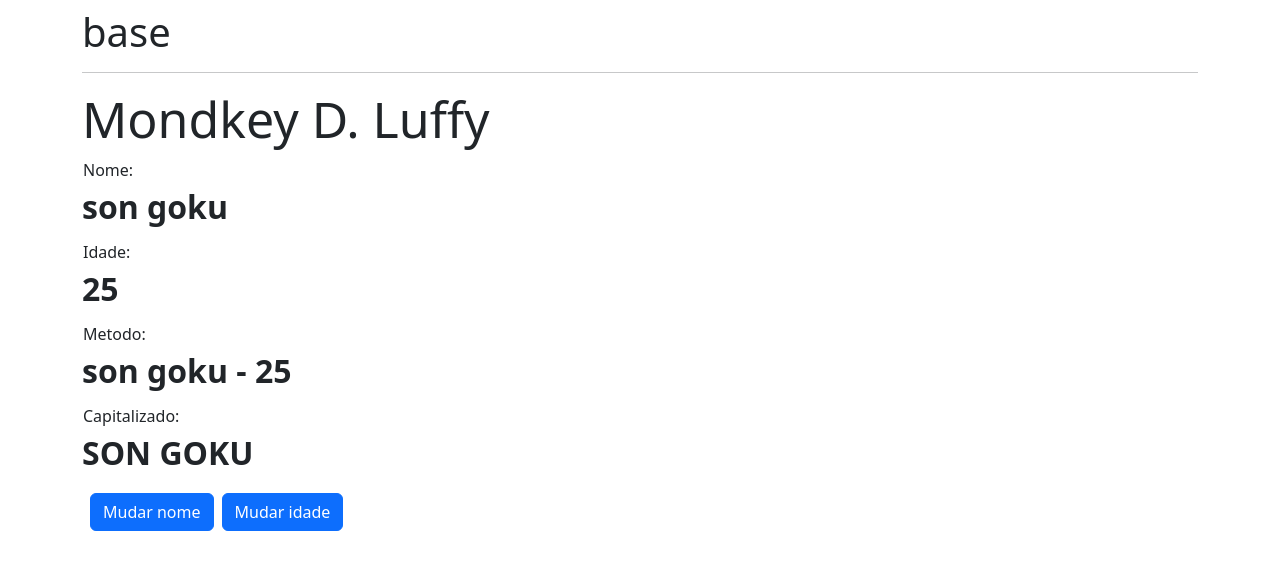
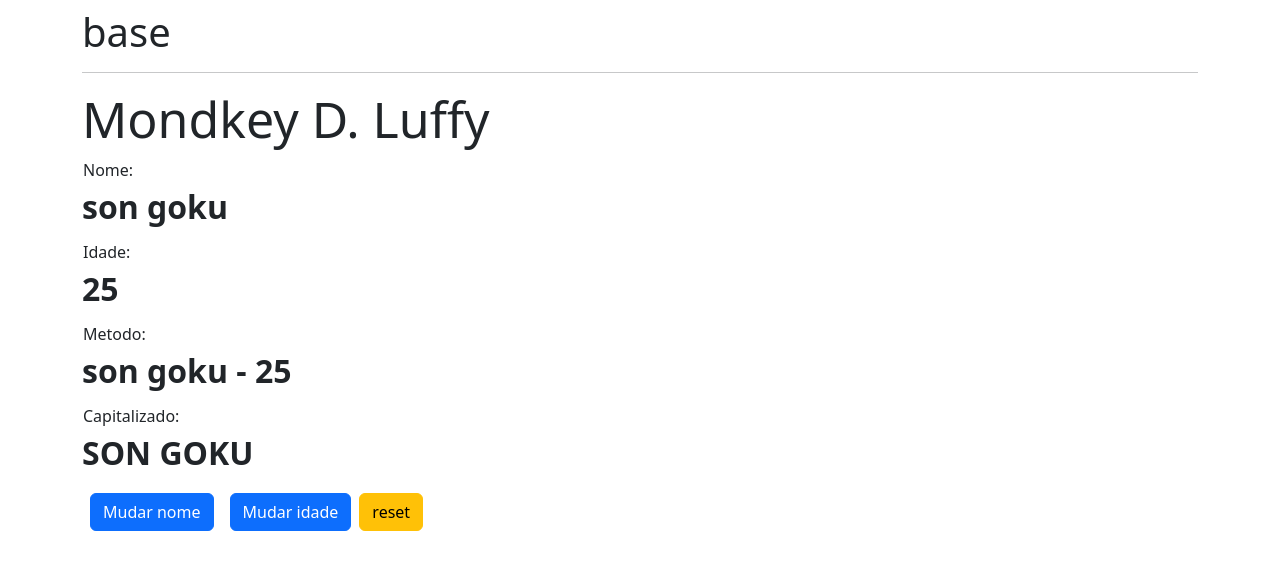
Before and after one commit to eliezerantonio/angular_challenges, an Angular app in the folder 02-base/: page / in a window 1280 px wide. Shown: the top 570 px of the page. Built offline with nearby package versions, Linux system fonts and the light colour scheme.

Commit message:
feat(ng-if): learned ngIf

```diff
--- a/02-base/src/app/heroes/hero/hero.component.html
+++ b/02-base/src/app/heroes/hero/hero.component.html
@@ -14,9 +14,21 @@
   <dd>{{ capitalizeName }}</dd>
 </dl>
 
-<button class="btn btn-primary mx-2" type="button" (click)="changeNameHero()">
+<button
+  *ngIf="name !== 'Saitama'"
+  class="btn btn-primary mx-2"
+  type="button"
+  (click)="changeNameHero()"
+>
   Mudar nome
 </button>
-<button class="btn btn-primary" type="button" (click)="changeAgeHero()">
+<button
+  *ngIf="age === 25"
+  class="btn btn-primary mx-2"
+  type="button"
+  (click)="changeAgeHero()"
+>
   Mudar idade
 </button>
+
+<button class="btn btn-warning" type="button" (click)="reset()">reset</button>
--- a/02-base/src/app/heroes/hero/hero.component.ts
+++ b/02-base/src/app/heroes/hero/hero.component.ts
@@ -23,4 +23,10 @@ export class HeroComponent {
   changeAgeHero(): void {
     this.age = 28;
   }
+
+  reset(): void {
+    this.age = 25;
+    // this.name = 'son goku';
+    document.querySelector('h1')!.innerHTML = '<h1>From Angular</h1>';
+  }
 }
```
